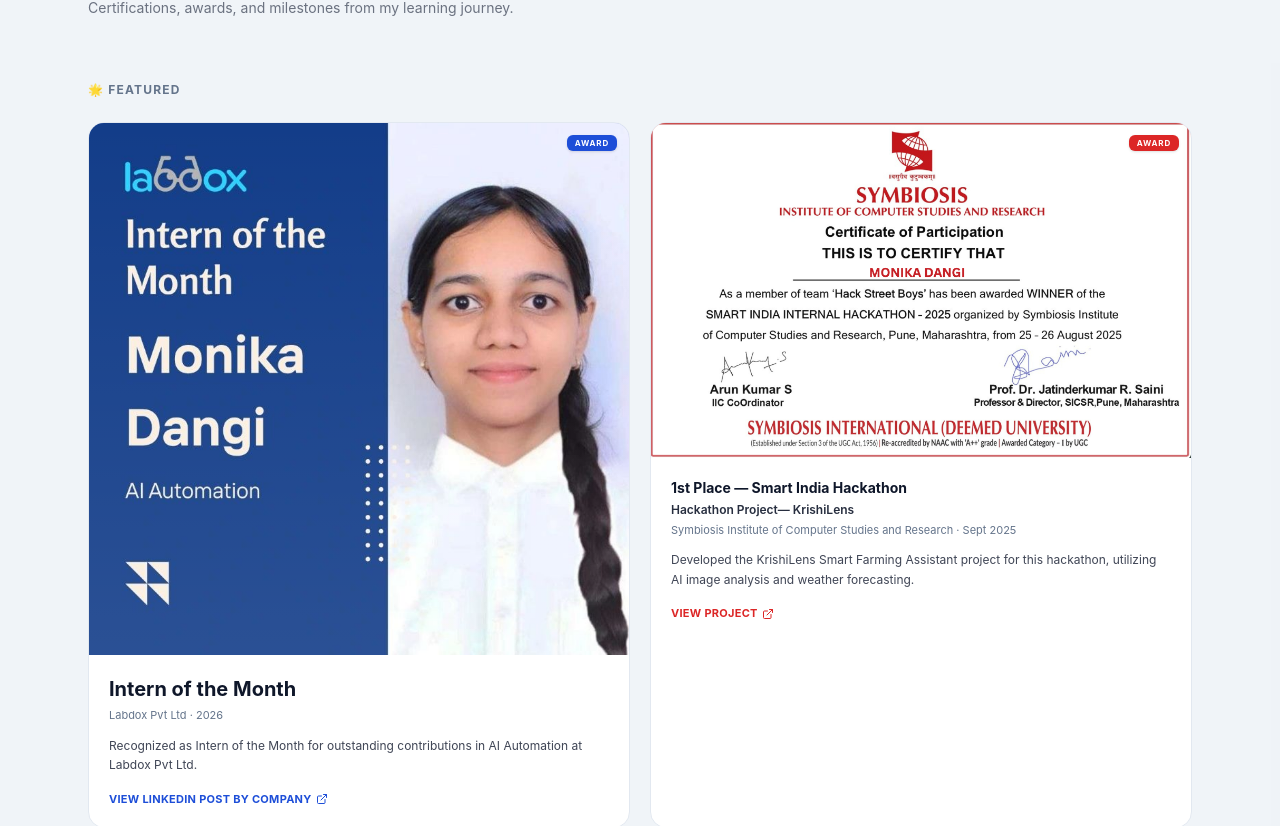
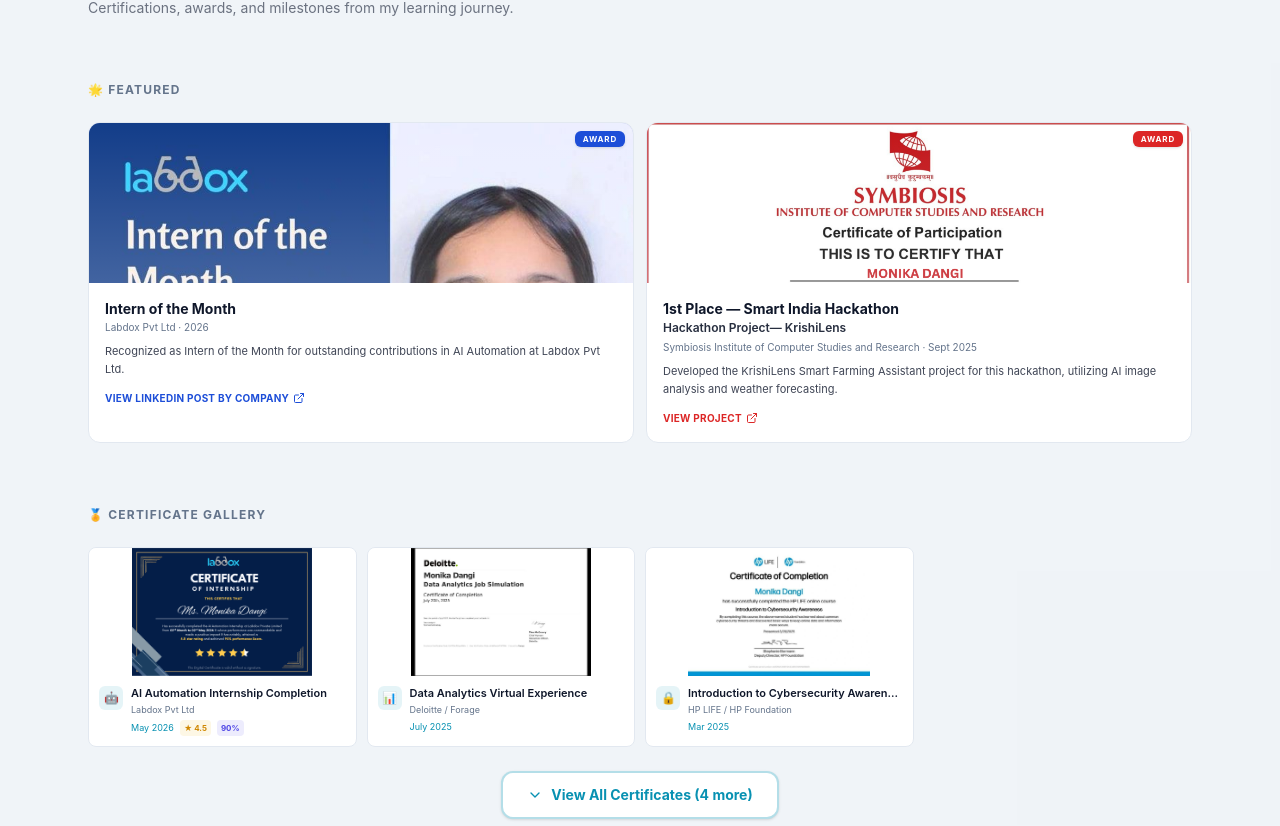
Before and after one commit to monikaffs/portfolio, a Next.js app: page / in a window 1280 px wide. Shown: the part 5018-5844 px from the top of the page. Built offline with nearby package versions, Linux system fonts and the light colour scheme; a web font is replaced by a local one.

Commit message:
design: compact achievement boxes - smaller cards, fixed image heights, tighter grid

```diff
--- a/components/sections/achievements.tsx
+++ b/components/sections/achievements.tsx
@@ -71,44 +71,44 @@
       whileInView={{ opacity: 1, y: 0 }}
       viewport={{ once: true }}
       transition={{ delay: index * 0.12 }}
-      className="group relative bg-card rounded-2xl border border-border overflow-hidden hover:border-sage hover:shadow-xl hover:shadow-sage/10 transition-all duration-300 hover:-translate-y-1"
+      className="group relative bg-card rounded-xl border border-border overflow-hidden hover:border-sage hover:shadow-lg hover:shadow-sage/10 transition-all duration-300 hover:-translate-y-1"
     >
-      {/* Gradient top or Image */}
-      <div className={`${item.image ? "" : "h-28"} w-full bg-gradient-to-br ${item.gradient} flex items-center justify-center relative overflow-hidden`}>
+      {/* Image / gradient area — fixed height */}
+      <div className={`w-full h-40 bg-gradient-to-br ${item.gradient} flex items-center justify-center relative overflow-hidden`}>
         {item.image ? (
-          <img src={item.image} alt={item.title} className="w-full h-auto object-contain transition-transform duration-500 group-hover:scale-105" />
+          <img src={item.image} alt={item.title} className="w-full h-full object-cover object-top transition-transform duration-500 group-hover:scale-105" />
         ) : (
-          <span className="text-5xl group-hover:scale-110 transition-transform duration-500">{item.emoji}</span>
+          <span className="text-4xl group-hover:scale-110 transition-transform duration-500">{item.emoji}</span>
         )}
-        <div className={`absolute inset-0 bg-gradient-to-t from-card to-transparent ${item.image ? "opacity-10" : "opacity-50"}`} />
+        <div className={`absolute inset-0 bg-gradient-to-t from-card to-transparent ${item.image ? "opacity-20" : "opacity-50"}`} />
         <span
-          className="absolute top-3 right-3 text-[8px] font-bold uppercase tracking-widest px-2 py-0.5 rounded-md text-white shadow-sm"
+          className="absolute top-2 right-2 text-[8px] font-bold uppercase tracking-widest px-2 py-0.5 rounded-md text-white shadow-sm"
           style={{ backgroundColor: item.accentColor }}
         >
           {item.type}
         </span>
       </div>
 
-      <div className="p-5">
-        <h3 className={`font-heading font-bold text-charcoal mb-1 ${item.title === "Intern of the Month" ? "text-xl" : "text-sm"}`}>
+      <div className="p-4">
+        <h3 className="font-heading font-bold text-charcoal text-sm mb-0.5 leading-snug">
           {item.title}
         </h3>
         {(item as any).subtitle && (
           <p className="text-xs font-semibold text-charcoal/90 mb-1">{(item as any).subtitle}</p>
         )}
-        <p className="text-[11px] text-muted mb-3">
+        <p className="text-[10px] text-muted mb-2">
           {item.org} · {item.date}
         </p>
-        <p className="text-[12px] text-charcoal/80 leading-relaxed">
+        <p className="text-[11px] text-charcoal/80 leading-relaxed line-clamp-2">
           {item.desc}
         </p>
         {!(item as any).hideAction && (
           item.link ? (
-            <a href={item.link} target="_blank" rel="noopener noreferrer" className="mt-4 flex items-center gap-1 text-[11px] font-bold uppercase tracking-wide hover:gap-2 transition-all w-fit cursor-pointer" style={{ color: item.accentColor }}>
+            <a href={item.link} target="_blank" rel="noopener noreferrer" className="mt-3 flex items-center gap-1 text-[10px] font-bold uppercase tracking-wide hover:gap-2 transition-all w-fit cursor-pointer" style={{ color: item.accentColor }}>
               {item.actionText || "View Credential"} <ExternalLink className="w-3 h-3" />
             </a>
           ) : (
-            <button className="mt-4 flex items-center gap-1 text-[11px] font-bold uppercase tracking-wide hover:gap-2 transition-all cursor-pointer" style={{ color: item.accentColor }}>
+            <button className="mt-3 flex items-center gap-1 text-[10px] font-bold uppercase tracking-wide hover:gap-2 transition-all cursor-pointer" style={{ color: item.accentColor }}>
               {item.actionText || "View Credential"} <ExternalLink className="w-3 h-3" />
             </button>
           )
@@ -128,41 +128,40 @@
         animate={{ opacity: 1, scale: 1 }}
         exit={{ opacity: 0, scale: 0.9 }}
         transition={{ duration: 0.25, delay: index * 0.04 }}
-        className="group bg-card rounded-xl border border-border overflow-hidden hover:border-sage hover:shadow-lg transition-all duration-300 hover:-translate-y-0.5 cursor-pointer"
+        className="group bg-card rounded-lg border border-border overflow-hidden hover:border-sage hover:shadow-md transition-all duration-300 hover:-translate-y-0.5 cursor-pointer"
         onClick={() => onImageClick?.((cert as any).image)}
       >
-        {/* Certificate image preview (aspect-ratio preserved) */}
-        <div className="relative overflow-hidden bg-white/50 dark:bg-black/10 aspect-[1.414] w-full flex items-center justify-center">
+        {/* Certificate image — fixed height */}
+        <div className="relative overflow-hidden bg-white/50 dark:bg-black/10 h-32 w-full flex items-center justify-center">
           <img
             src={(cert as any).image}
             alt={cert.title}
             className="w-full h-full object-contain transition-transform duration-500 group-hover:scale-105"
           />
-          {/* Hover zoom overlay */}
           <div className="absolute inset-0 bg-black/0 group-hover:bg-black/20 transition-colors duration-300 flex items-center justify-center">
-            <div className="opacity-0 group-hover:opacity-100 transition-opacity duration-300 bg-white/90 backdrop-blur-sm rounded-full p-2 shadow-lg">
-              <ZoomIn className="w-4 h-4 text-charcoal" />
+            <div className="opacity-0 group-hover:opacity-100 transition-opacity duration-300 bg-white/90 backdrop-blur-sm rounded-full p-1.5 shadow-lg">
+              <ZoomIn className="w-3.5 h-3.5 text-charcoal" />
             </div>
           </div>
         </div>
         {/* Text info */}
-        <div className="p-3 flex items-start gap-2">
-          <div className="w-7 h-7 rounded-lg bg-sage/10 flex items-center justify-center text-sm flex-shrink-0">
+        <div className="p-2.5 flex items-start gap-2">
+          <div className="w-6 h-6 rounded-md bg-sage/10 flex items-center justify-center text-xs flex-shrink-0">
             {cert.emoji}
           </div>
           <div className="flex-1 min-w-0">
-            <h4 className="font-semibold text-charcoal text-xs leading-snug truncate">{cert.title}</h4>
-            <p className="text-[10px] text-muted mt-0.5 truncate">{cert.org}</p>
-            <div className="flex items-center gap-2 mt-1.5 flex-wrap">
-              <span className="text-[10px] font-mono text-sage">{cert.date}</span>
+            <h4 className="font-semibold text-charcoal text-[11px] leading-snug truncate">{cert.title}</h4>
+            <p className="text-[9px] text-muted mt-0.5 truncate">{cert.org}</p>
+            <div className="flex items-center gap-1.5 mt-1 flex-wrap">
+              <span className="text-[9px] font-mono text-sage">{cert.date}</span>
               {(cert as any).rating && (
-                <span className="text-[9px] font-bold px-1.5 py-0.5 bg-yellow-500/10 text-yellow-600 dark:text-yellow-400 rounded-md">
-                  ★ {(cert as any).rating} Rating
+                <span className="text-[8px] font-bold px-1 py-0.5 bg-yellow-500/10 text-yellow-600 dark:text-yellow-400 rounded">
+                  ★ {(cert as any).rating}
                 </span>
               )}
               {(cert as any).score && (
-                <span className="text-[9px] font-bold px-1.5 py-0.5 bg-blue/10 text-blue dark:text-blue-400 rounded-md">
-                  {(cert as any).score} Score
+                <span className="text-[8px] font-bold px-1 py-0.5 bg-blue/10 text-blue dark:text-blue-400 rounded">
+                  {(cert as any).score}
                 </span>
               )}
             </div>
@@ -178,19 +177,19 @@
       animate={{ opacity: 1, scale: 1 }}
       exit={{ opacity: 0, scale: 0.9 }}
       transition={{ duration: 0.25, delay: index * 0.04 }}
-      className="group bg-card rounded-xl border border-border p-4 hover:border-sage hover:shadow-md hover:-translate-y-0.5 transition-all duration-300 flex items-start gap-3"
+      className="group bg-card rounded-lg border border-border p-3 hover:border-sage hover:shadow-md hover:-translate-y-0.5 transition-all duration-300 flex items-start gap-2.5"
     >
-      <div className="w-9 h-9 rounded-xl bg-sage/10 flex items-center justify-center text-lg flex-shrink-0">
+      <div className="w-8 h-8 rounded-lg bg-sage/10 flex items-center justify-center text-base flex-shrink-0">
         {cert.emoji}
       </div>
       <div className="flex-1 min-w-0">
-        <h4 className="font-semibold text-charcoal text-xs leading-snug truncate">
+        <h4 className="font-semibold text-charcoal text-[11px] leading-snug truncate">
           {cert.title}
         </h4>
-        <p className="text-[10px] text-muted mt-0.5 truncate">
+        <p className="text-[9px] text-muted mt-0.5 truncate">
           {cert.org}
         </p>
-        <p className="text-[10px] font-mono text-sage mt-0.5">{cert.date}</p>
+        <p className="text-[9px] font-mono text-sage mt-0.5">{cert.date}</p>
       </div>
     </motion.div>
   );
@@ -246,7 +245,7 @@
           <h3 className="text-xs font-bold uppercase tracking-widest text-muted mb-6">
             🌟 Featured
           </h3>
-          <div className="grid sm:grid-cols-2 md:grid-cols-2 gap-4 sm:gap-5">
+          <div className="grid sm:grid-cols-2 gap-3">
             {FEATURED.map((item, i) => (
               <FeaturedCard key={item.title} item={item} index={i} />
             ))}
@@ -259,7 +258,7 @@
             🏅 Certificate Gallery
           </h3>
 
-          <motion.div layout className="grid sm:grid-cols-2 md:grid-cols-3 gap-3">
+          <motion.div layout className="grid grid-cols-2 sm:grid-cols-3 md:grid-cols-4 gap-2.5">
             <AnimatePresence mode="popLayout">
               {visibleCerts.map((cert, i) => (
                 <CertCard key={cert.title} cert={cert} index={i} onImageClick={(src) => setLightboxImg(src)} />
```
